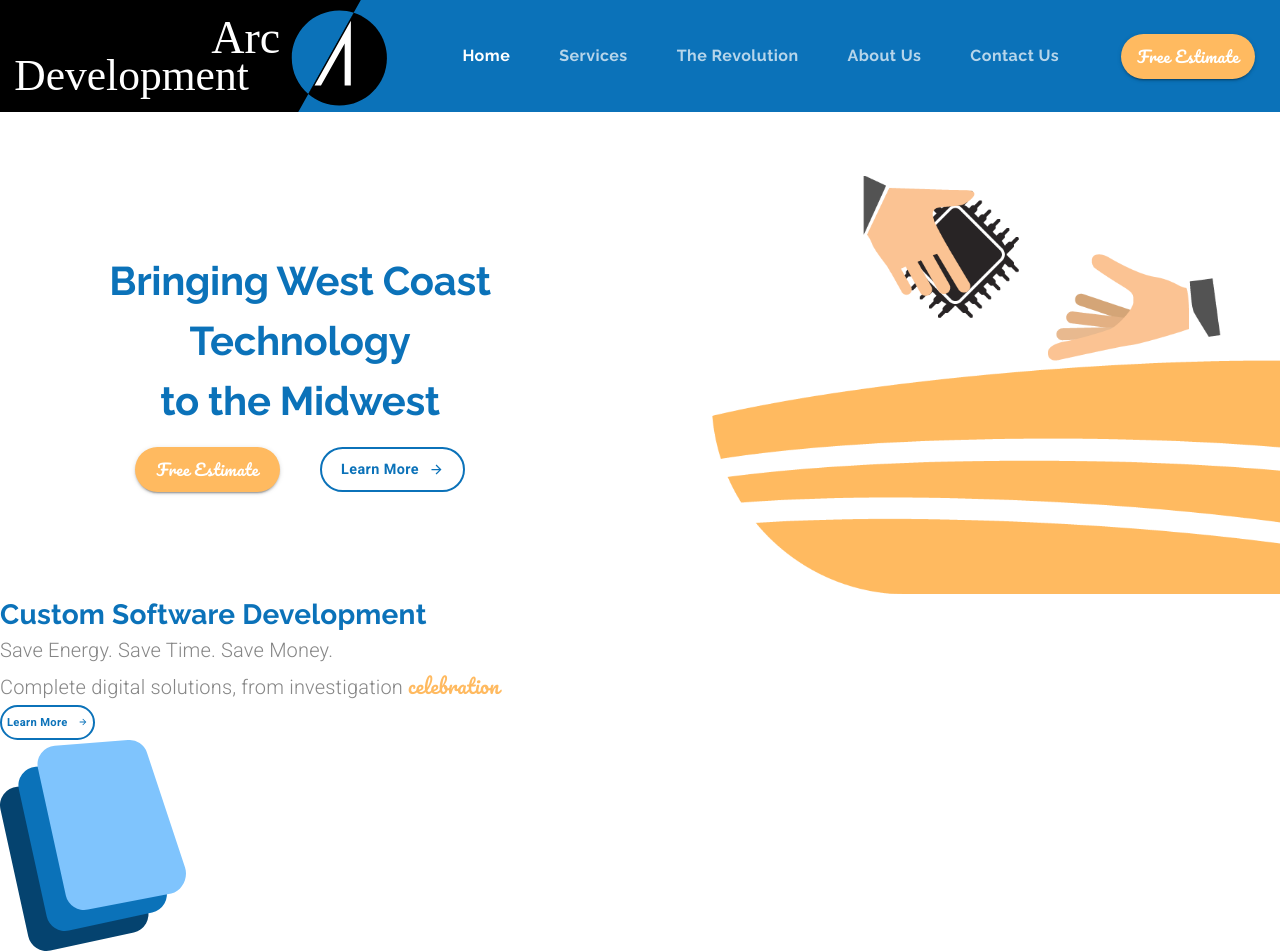
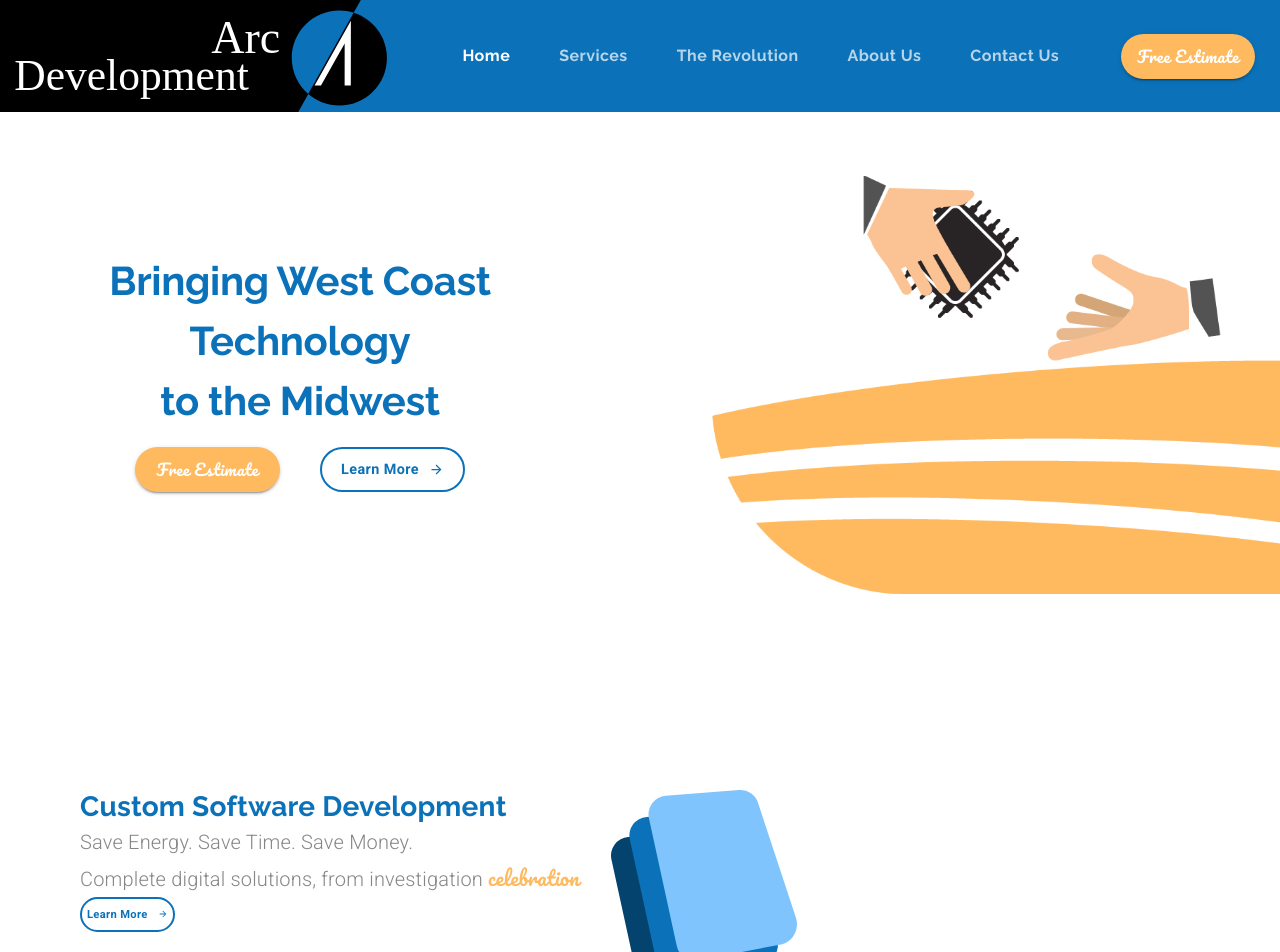
Before and after one commit to NicolaDeastra/MaterialUI-Company-Website, a React (Create React App) app: page / in a window 1280 px wide. Shown: the top 952 px of the page. Built offline with nearby package versions, Linux system fonts and the light colour scheme.

Commit message:
finish service block styling

```diff
--- a/src/components/LandingPage.js
+++ b/src/components/LandingPage.js
@@ -5,6 +5,7 @@
 import Button from "@material-ui/core/Button";
 import ButtonArrow from "./ui/ButtonArrow";
 import Typography from "@material-ui/core/Typography";
+import useMediaQuery from "@material-ui/core/useMediaQuery";
 
 import animationData from "../animations/landinganimation/data";
 import customSoftwareIcon from "../assets/Custom Software Icon.svg";
@@ -44,6 +45,9 @@
     fontSize: "0.7rem",
     height: 35,
     padding: 5,
+    [theme.breakpoints.down("sm")]: {
+      marginBottom: "2em",
+    },
   },
   mainContainer: {
     marginTop: "5em",
@@ -68,11 +72,24 @@
   subtitle: {
     marginButton: "1em",
   },
+  icon: {
+    marginLeft: "2em",
+    [theme.breakpoints.down("xs")]: {
+      marginLeft: 0,
+    },
+  },
+  serviceContainer: {
+    marginTop: "12em",
+    [theme.breakpoints.down("sm")]: {
+      padding: 25,
+    },
+  },
 }));
 
 export default function LandingPage() {
   const classes = useStyles();
   const theme = useTheme();
+  const matchesSM = useMediaQuery(theme.breakpoints.down("sm"));
 
   const defaultOptions = {
     loop: true,
@@ -122,8 +139,19 @@
       <Grid item>
         {" "}
         {/*-----Services Block-----*/}
-        <Grid container direction="row">
-          <Grid item>
+        <Grid
+          container
+          direction="row"
+          justify={matchesSM ? "center" : undefined}
+          className={classes.serviceContainer}
+        >
+          <Grid
+            item
+            style={{
+              marginLeft: matchesSM ? 0 : "5em",
+              textAlign: matchesSM ? "center" : undefined,
+            }}
+          >
             <Typography variant="h4">Custom Software Development</Typography>
             <Typography variant="subtitle1" className={classes.subtitle}>
               Save Energy. Save Time. Save Money.
@@ -141,9 +169,13 @@
               />
             </Button>
           </Grid>
-        </Grid>
-        <Grid item>
-          <img alt="custom software icon" src={customSoftwareIcon} />
+          <Grid item>
+            <img
+              className={classes.icon}
+              alt="custom software icon"
+              src={customSoftwareIcon}
+            />
+          </Grid>
         </Grid>
       </Grid>
     </Grid>
```
